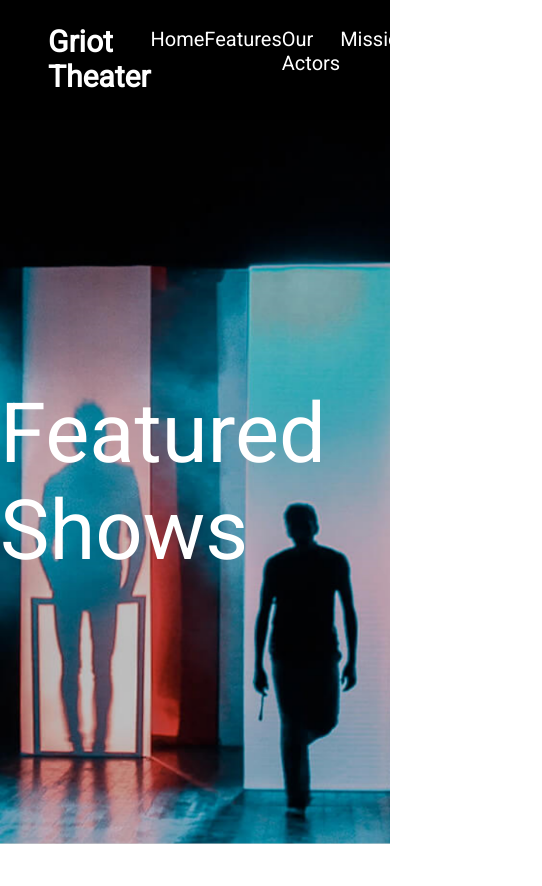
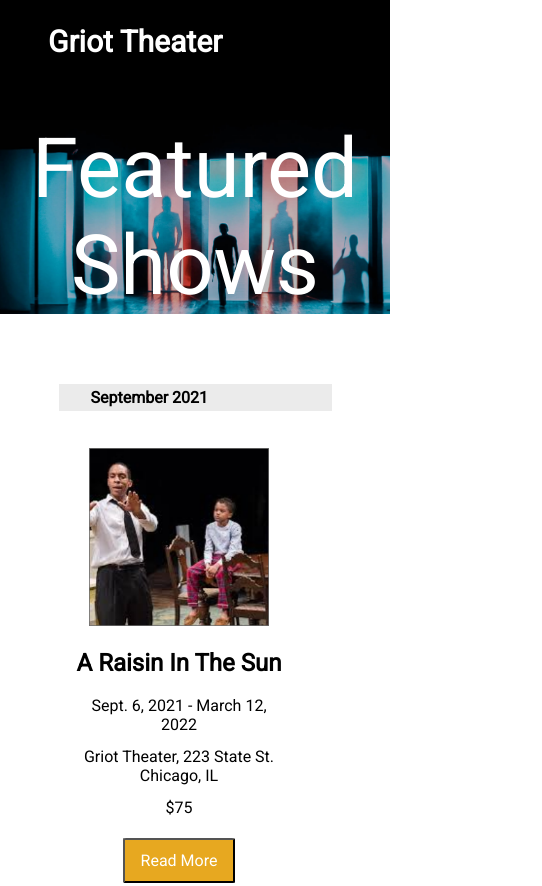
Before and after one commit to jerome0caruso/GriotTheater-remake, a plain HTML site: page index.html in a window 390 px wide. Shown: the top 886 px of the page, 542 px wide, since content can reach past the window. Drawn offline with Linux system fonts and the light colour scheme.

Commit message:
added better responsive

```diff
--- a/style.css
+++ b/style.css
@@ -5,11 +5,10 @@
     font-family: 'Roboto', sans-serif;
 }
 .container {
-    margin: 0 auto;
     display: grid;
     width: 100%;
-    grid-template-columns: auto;
-    grid-template-rows: auto;
+    overflow: hidden;
+
     grid-template-areas:
     "nav"
     "main"
@@ -59,7 +58,6 @@ h2 {
     height: calc(100vh - 120px);
     width: inherit;
     background-image: url("./images/bg.png");
-    background-position: center;
     background-repeat: no-repeat;
     background-size: cover;
     color: #fff;
@@ -271,6 +269,16 @@ h5 {
         font-size: 5.2em;
         font-weight: 500;
     }
+    .nav-list {
+        display: none;
+    }
+    .main {
+        height: auto;
+        background-size: 100vw;
+    }
+    .main h1 {
+        text-align: center;
+    }
 
 }
 
```
